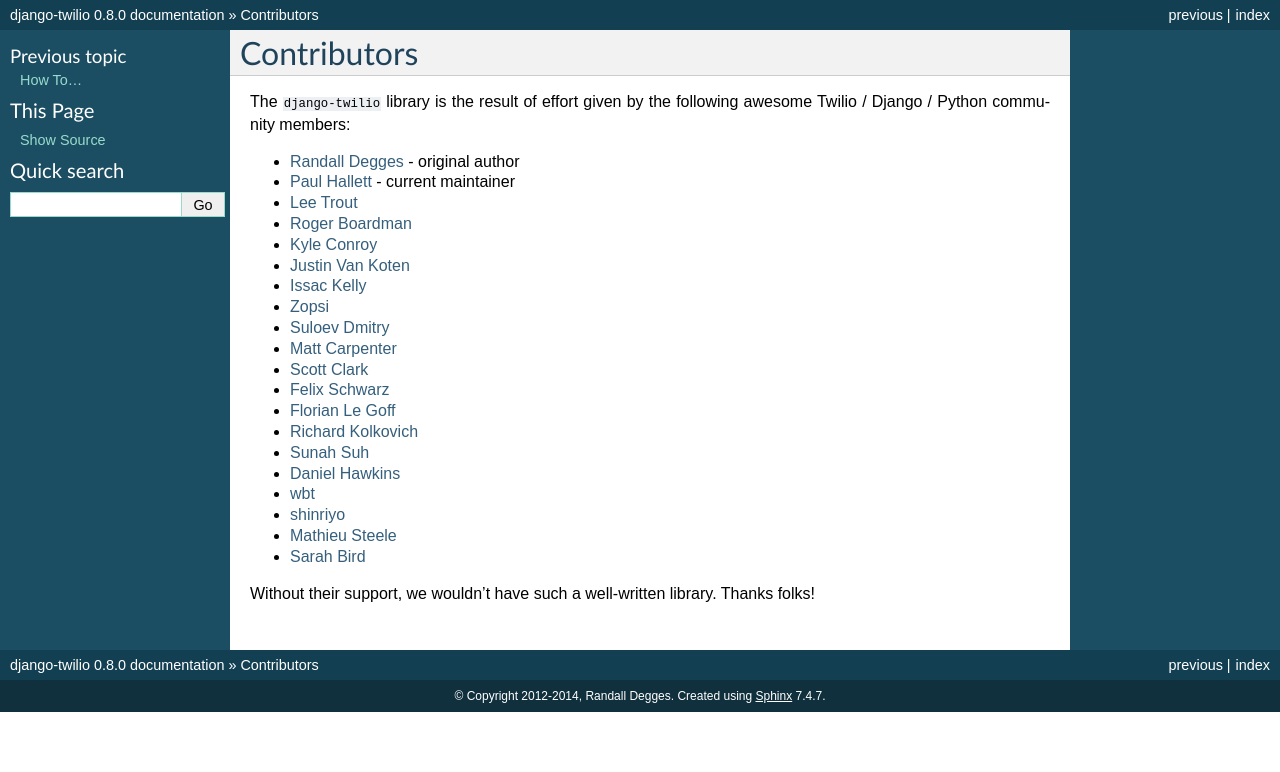
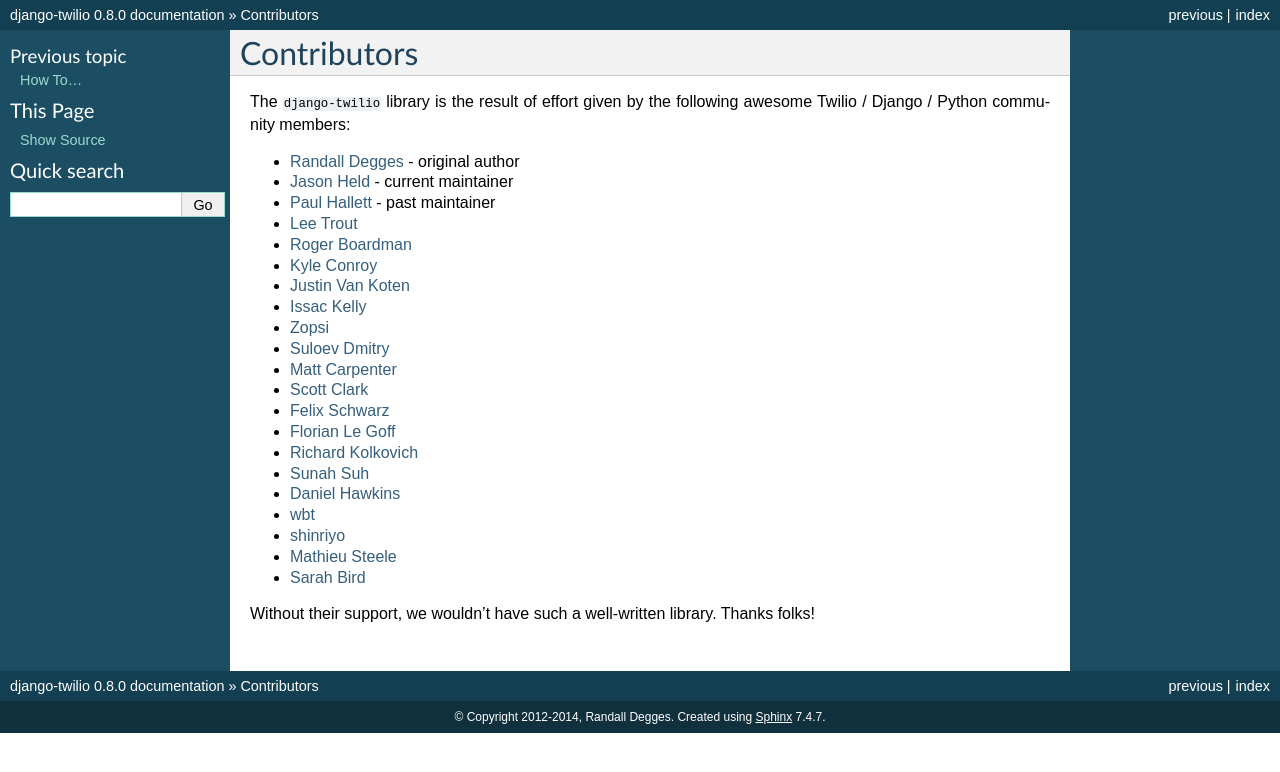
Before and after one commit to rdegges/django-twilio, a Sphinx documentation site: the page built from docs/source/contributors.rst, in a window 1280 px wide. Shown: the top 772 px of the page. Built offline with Sphinx 7.4.7, drawn with Linux system fonts in a browser that asks for light colours; pages that are not in the unit, such as notebooks, are missing from menus.

Commit message:
adjust reqs and setup for correct install syntax with bounded reqs. adjust maintainers list to add jason held.

```diff
--- a/docs/source/contributors.rst
+++ b/docs/source/contributors.rst
@@ -5,7 +5,8 @@
 awesome Twilio / Django / Python community members:
 
 * `Randall Degges <https://github.com/rdegges>`_ - original author
-* `Paul Hallett <https://github.com/phalt>`_ - current maintainer
+* `Jason Held <https://github.com/jheld>`_ - current maintainer
+* `Paul Hallett <https://github.com/phalt>`_ - past maintainer
 * `Lee Trout <https://github.com/leetrout>`_
 * `Roger Boardman <https://github.com/boardman>`_
 * `Kyle Conroy <https://github.com/kyleconroy>`_
--- a/requirements.txt
+++ b/requirements.txt
@@ -1,4 +1,4 @@
-Django>=1.8<2
+Django>=1.8,<2
 South>=1.0
 Sphinx>=1.2.0
 django-phonenumber-field==0.6
--- a/setup.py
+++ b/setup.py
@@ -18,8 +18,8 @@
 
     # Package dependencies:
     install_requires=[
-        'twilio>=6.3.0<7',
-        'Django>=1.8<2',
+        'twilio>=6.3.0,<7',
+        'Django>=1.8,<2',
         'django-phonenumber-field>=0.6'
     ],
 
```
